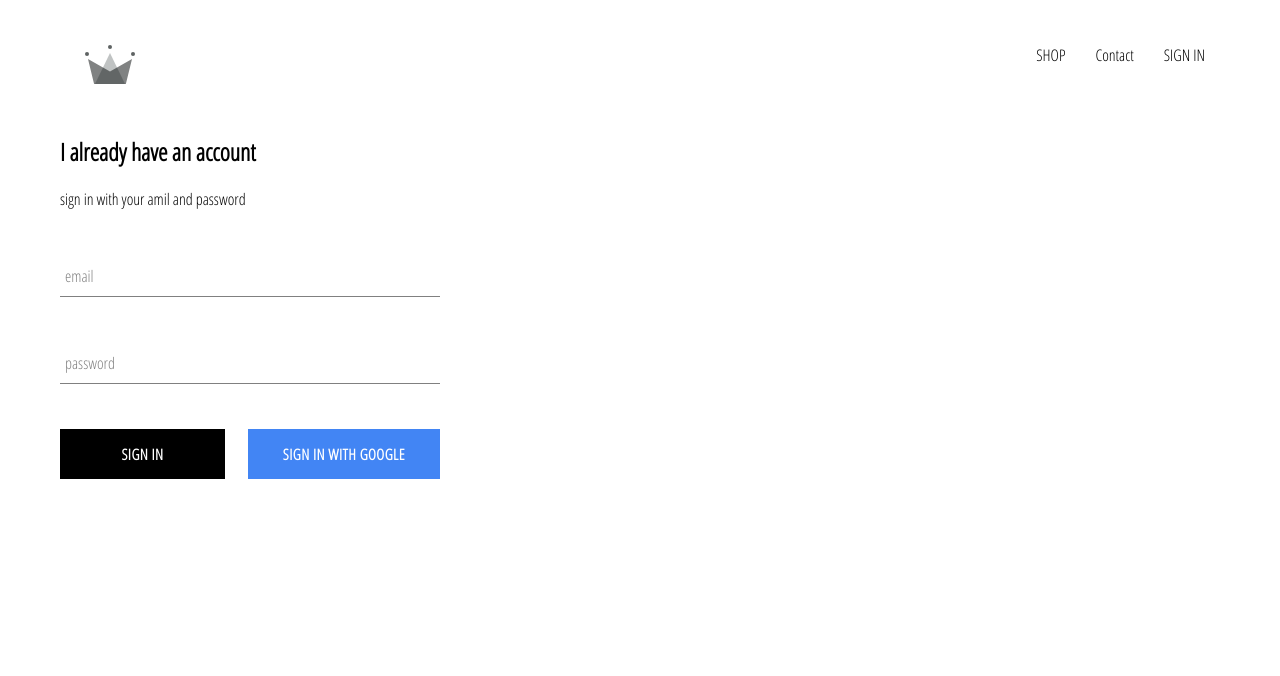
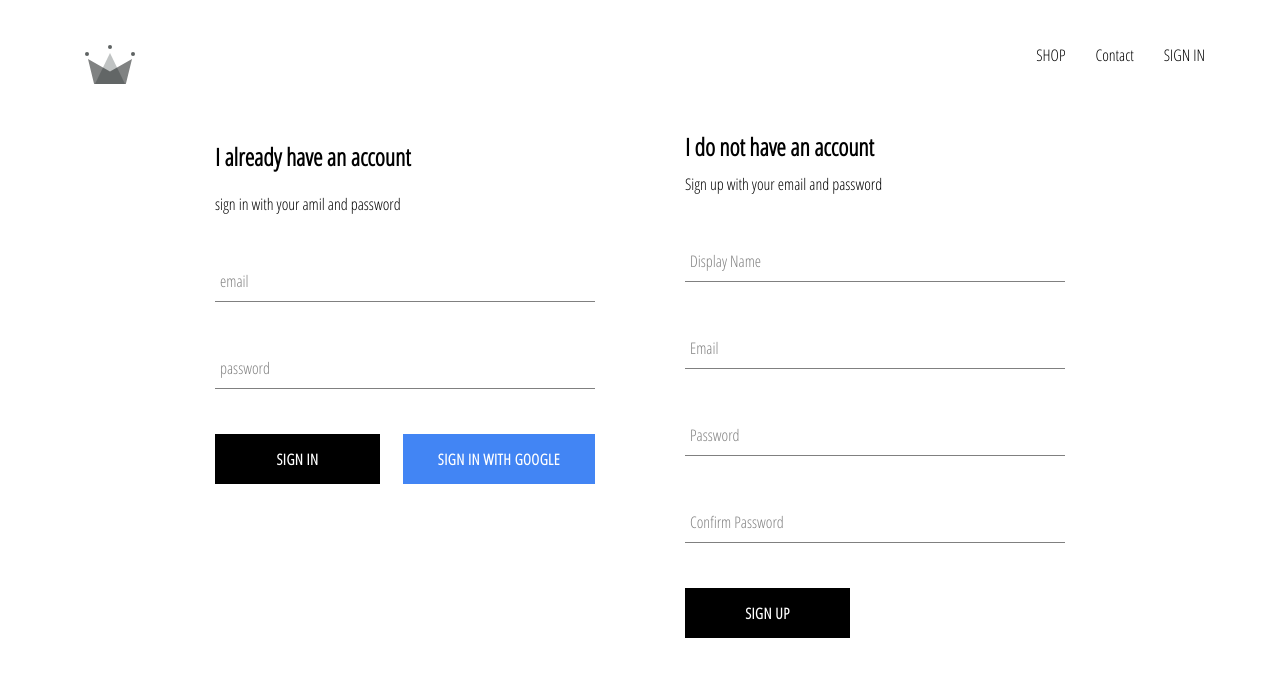
Before and after one commit to updawn/crwn-clothing, a React (Create React App) app: page /signin in a window 1280 px wide. Shown: the top 676 px of the page. Built offline with nearby package versions, Linux system fonts and the light colour scheme; no server answers.

Commit message:
implment firebase utils, including ability to store user to firestore databse

```diff
--- a/src/App.js
+++ b/src/App.js
@@ -7,7 +7,7 @@ import HomePage from './pages/homepage/homepage.component';
 import ShopPage from './pages/shop/shop.component';
 import SignInAndSignUpPage from './pages/sign-in-and-sign-up/sign-in-and-sign-up.component';
 import Header from './components/header/header.component';
-import { auth } from './firebase/firebase.utils';
+import { auth, createUserProfileDocument } from './firebase/firebase.utils';
 
 class App extends React.Component {
   constructor() {
@@ -21,9 +21,30 @@ class App extends React.Component {
   unsubscribeFromAuth = null;
 
   componentDidMount() {
-    auth.onAuthStateChanged((user) => {
-      this.setState({ currentUser: user });
-      console.log(user);
+    // auth.onAuthStateChanged((user) => {
+    //   this.setState({ currentUser: user });
+    //   console.log(user);
+    // });
+    this.unsubscribeFromAuth = auth.onAuthStateChanged(async (userAuth) => {
+      if (userAuth) {
+        const userRef = await createUserProfileDocument(userAuth);
+
+        userRef.onSnapshot((snapShot) => {
+          this.setState(
+            {
+              currentUser: {
+                id: snapShot.id,
+                ...snapShot.data(),
+              },
+            },
+            () => {
+              console.log(this.state);
+            }
+          );
+        });
+      } else {
+        this.setState({ currentUser: userAuth });
+      }
     });
   }
 
--- a/src/components/sign-in/sign-in.component.jsx
+++ b/src/components/sign-in/sign-in.component.jsx
@@ -40,7 +40,7 @@ class SignIn extends React.Component {
             handleChange={this.handleChange}
             value={this.state.email}
             label="email"
-            requred
+            required
           />
           <FormInput
             name="password"
@@ -48,7 +48,7 @@ class SignIn extends React.Component {
             handleChange={this.handleChange}
             value={this.state.password}
             label="password"
-            requred
+            required
           />
           <div className="buttons">
             <CustomButton type="submit"> Sign In</CustomButton>
--- /dev/null
+++ b/src/components/sign-up/sign-up.component.jsx
@@ -0,0 +1,90 @@
+import React from 'react';
+
+import FormInput from '../form-input/form-input.component';
+import CustomButton from '../custom-button/custom-button.component';
+
+import { auth, createUserProfileDocument } from '../../firebase/firebase.utils';
+
+import './sign-up.styles.scss';
+
+class SignUp extends React.Component {
+  constructor() {
+    super();
+    this.state = {
+      displayName: '',
+      email: '',
+      password: '',
+      confirmPassword: '',
+    };
+  }
+
+  handleSubmit = async (event) => {
+    event.preventDefault();
+    const { displayName, email, password, confirmPassword } = this.state;
+
+    if (password !== confirmPassword) {
+      alert("password don't match");
+      return;
+    }
+
+    try {
+      const { user } = await auth.createUserWithEmailAndPassword(email, password);
+      await createUserProfileDocument(user, { displayName });
+
+      this.setState({
+        displayName: '',
+        email: '',
+        password: '',
+        confirmPassword: '',
+      });
+    } catch (error) {
+      console.error(error);
+    }
+  };
+
+  handleChange = (event) => {
+    const { name, value } = event.target;
+
+    this.setState({ [name]: value });
+  };
+
+  render() {
+    const { displayName, email, password, confirmPassword } = this.state;
+    return (
+      <div className="sign-up">
+        <h2 className="title"> I do not have an account</h2>
+        <span>Sign up with your email and password</span>
+        <form className="sign-up-form" onSubmit={this.handleSubmit}>
+          <FormInput
+            type="text"
+            name="displayName"
+            value={displayName}
+            onChange={this.handleChange}
+            label="Display Name"
+            required
+          />
+          <FormInput type="email" name="email" value={email} onChange={this.handleChange} label="Email" required />
+          <FormInput
+            type="password"
+            name="password"
+            value={password}
+            onChange={this.handleChange}
+            label="Password"
+            required
+          />
+          <FormInput
+            type="password"
+            name="confirmPassword"
+            value={confirmPassword}
+            onChange={this.handleChange}
+            label="Confirm Password"
+            required
+          />
+          <CustomButton type="submit">SIGN UP</CustomButton>
+        </form>
+      </div>
+    );
+  }
+}
+
+export default SignUp;
--- /dev/null
+++ b/src/components/sign-up/sign-up.styles.scss
@@ -0,0 +1,9 @@
+.sign-up {
+  display: flex;
+  flex-direction: column;
+  width: 380px;
+
+  .title {
+    margin: 10px 0;
+  }
+}
--- a/src/firebase/firebase.utils.js
+++ b/src/firebase/firebase.utils.js
@@ -12,6 +12,31 @@ const config = {
   measurementId: 'G-BEXEE4QW2Y',
 };
 
+export const createUserProfileDocument = async (userAuth, additionalData) => {
+  if (!userAuth) return;
+
+  const userRef = firestore.doc(`users/${userAuth.uid}`);
+
+  const snapShot = await userRef.get();
+  if (!snapShot.exists) {
+    const { displayName, email } = userAuth;
+    const createdAt = new Date();
+
+    try {
+      await userRef.set({
+        displayName,
+        email,
+        createdAt,
+        ...additionalData,
+      });
+    } catch (error) {
+      console.log('error creating user', error.message);
+    }
+  }
+
+  return userRef;
+};
+
 firebase.initializeApp(config);
 
 export const auth = firebase.auth();
--- a/src/pages/sign-in-and-sign-up/sign-in-and-sign-up.component.jsx
+++ b/src/pages/sign-in-and-sign-up/sign-in-and-sign-up.component.jsx
@@ -1,12 +1,14 @@
 import React from 'react';
 
 import SignIn from '../../components/sign-in/sign-in.component';
+import SignUp from '../../components/sign-up/sign-up.component';
 
 import './sign-in-and-sign-up.styles.scss';
 
 const SignInAndSignUpPage = () => (
   <div className="sign-in-and-sign-up">
     <SignIn />
+    <SignUp />
   </div>
 );
 
--- a/src/pages/sign-in-and-sign-up/sign-in-and-sign-up.styles.scss
+++ b/src/pages/sign-in-and-sign-up/sign-in-and-sign-up.styles.scss
@@ -0,0 +1,6 @@
+.sign-in-and-sign-up {
+  width: 850px;
+  display: flex;
+  justify-content: space-between;
+  margin: 30px auto;
+}
```
